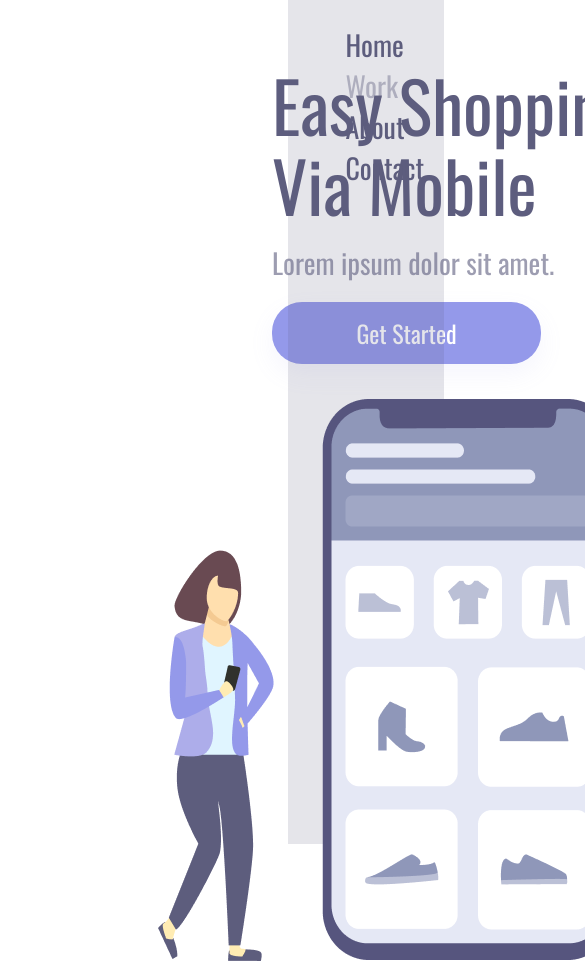
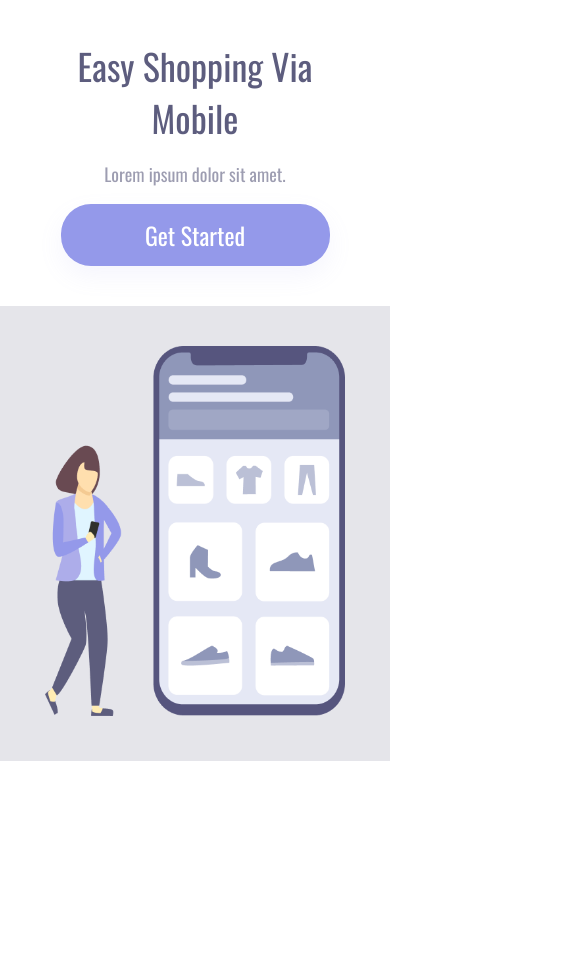
Before and after one commit to LeuSousa777/easy-shopping, a plain HTML site: page index.html in a window 390 px wide. Shown: the top 961 px of the page, 585 px wide, since content can reach past the window. After the commit the page ends 844 px from the top, so only its background shows below. Drawn offline with nearby package versions, Linux system fonts and the light colour scheme.

Commit message:
Adequação para celular

```diff
--- a/styles.css
+++ b/styles.css
@@ -93,3 +93,64 @@ a:active {
 header {
     margin: 24px 0 0 57px;
 }
+
+@media screen and (max-width: 900px) {
+
+    .wrapper {
+        width: 100%;
+        height: auto;
+        min-height: 100vh;
+        padding-left: 0;
+    }
+
+    .container-left {
+        display: block;
+        width: 100%;
+        height: 50%;
+        padding: 40px 20px;
+        margin-top: 0;
+        text-align: center;
+    }
+
+    .container-right {
+        display: block;
+        position: static;
+        width: 100%;
+        height: 50%;
+        padding: 40px 20px;
+        text-align: center;
+    }
+
+    header {
+        display: none;
+    }
+
+    h1 {
+        width: auto;
+        max-width: 300px;
+        margin: 0 auto;
+        font-size: 36px;
+        line-height: 52px;
+    }
+
+    p {
+        width: auto;
+        max-width: 340px;
+        margin: 15px auto;
+        font-size: 18px;
+        line-height: 30px;
+    }
+
+    button {
+        width: 269px;
+        max-width: 100%;
+        height: 62px;
+    }
+
+    img {
+        position: static;
+        width: 100%;
+        max-width: 300px;
+        height: auto;
+    }
+}
```
